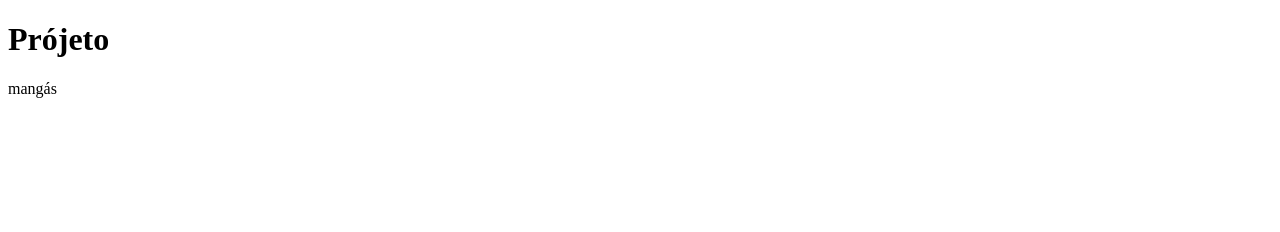
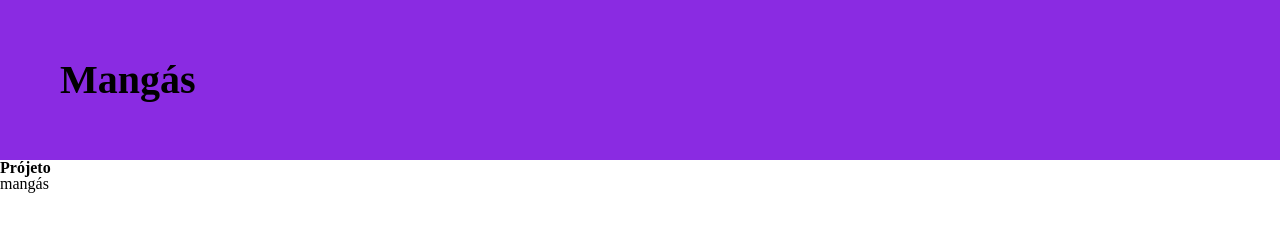
Before and after one commit to CalielRocha/mangas-recommendation, a plain HTML site: page index.html in a window 1280 px wide. Drawn offline with Linux system fonts and the light colour scheme.

Commit message:
segundo commit

```diff
--- a/index.html
+++ b/index.html
@@ -1,15 +1,17 @@
 <!DOCTYPE html>
-<html>
+<html lang="pt-br">
    <head>
         <meta charset="UTF-8">
         <title>Mangás</title>
-        <link rel="sylesheet" href="reset.css">
+        <link rel="stylesheet" href="reset.css">
         <link rel="stylesheet" href="style.css">
    </head>
    <body>
-    <header></header>
+    <header>
+        <h1>Mangás</h1>
+    </header>
     <main>
-        <h1>Prójeto</h1>
+        <h2>Prójeto</h2>
         <p>mangás</p>
     </main>
     <footer></footer>
--- /dev/null
+++ b/reset.css
@@ -0,0 +1,44 @@
+@charset "UTF-8";
+
+html, body, div, span, applet, object, iframe,
+h1, h2, h3, h4, h5, h6, p, blockquote, pre,
+a, abbr, acronym, address, big, cite, code,
+del, dfn, em, img, ins, kbd, q, s, samp,
+small, strike, strong, sub, sup, tt, var,
+b, u, i, center,
+dl, dt, dd, ol, ul, li,
+fieldset, form, label, legend,
+table, caption, tbody, tfoot, thead, tr, th, td,
+article, aside, canvas, details, embed,
+figure, figcaption, footer, header, hgroup,
+menu, nav, output, ruby, section, summary,
+time, mark, audio, video {
+	margin: 0;
+	padding: 0;
+	border: 0;
+	font-size:100%;
+	vertical-align: baseline;
+}
+/* HTML5 display-role reset for older browsers */
+article, aside, details, figcaption, figure,
+footer, header, hgroup, menu, nav, section {
+	display: block;
+}
+body {
+	line-height: 1;
+}
+ol, ul {
+	list-style: none;
+}
+blockquote, q {
+	quotes: none;
+}
+blockquote:before, blockquote:after,
+q:before, q:after {
+	content: '';
+	content: none;
+}
+table {
+	border-collapse: collapse;
+	border-spacing: 0;
+}
--- a/style.css
+++ b/style.css
@@ -0,0 +1,8 @@
+header {
+    padding: 60px;
+    background-color: blueviolet;
+}
+
+h1 {
+    font-size: 2.5em;
+}
```
